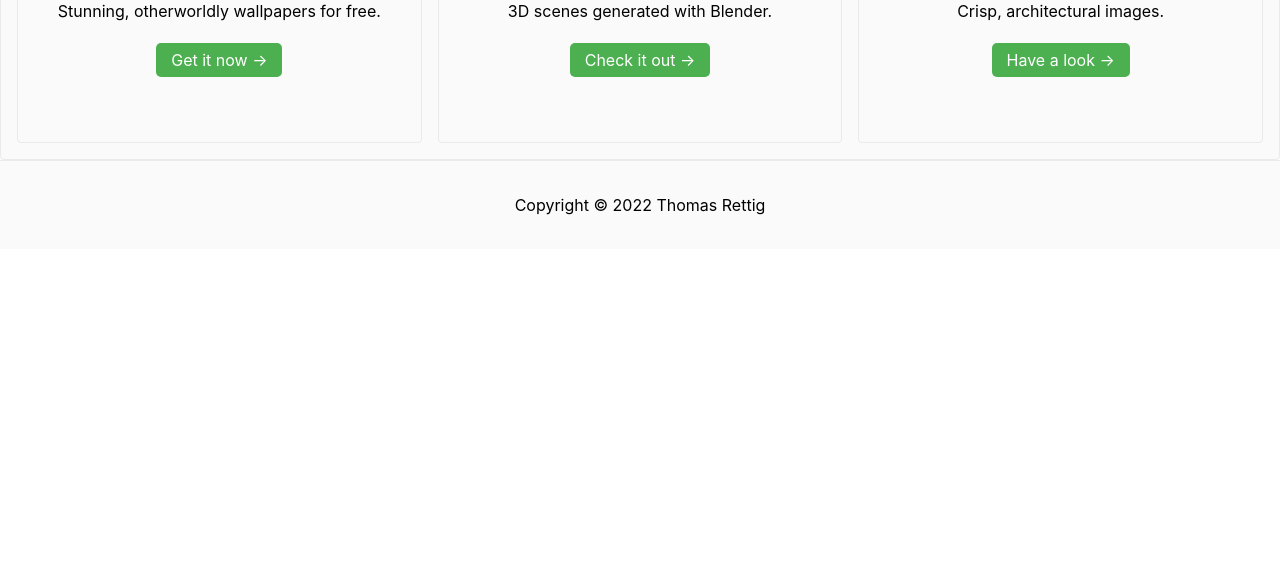
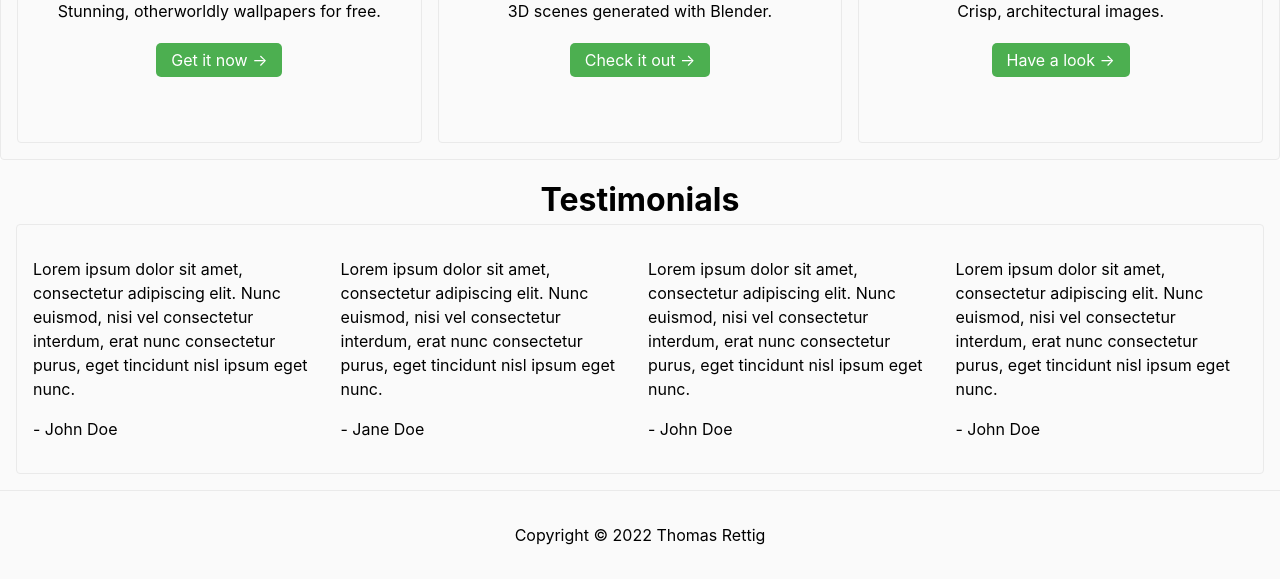
Before and after one commit to ThomasRettig/github-copilot, a plain HTML site: page index.html in a window 1280 px wide. Shown: the part 533-1112 px from the top of the page. Before the commit the page ends 800 px from the top, so only its background shows below. Drawn offline with Linux system fonts and the light colour scheme.

Commit message:
Add testimonials

```diff
--- a/index.html
+++ b/index.html
@@ -1,5 +1,6 @@
 <!-- Create a basic HTML boilerplate -->
 <html lang="en">
+
 <head>
     <meta charset="utf-8">
     <title>My First HTML Page</title>
@@ -40,9 +41,50 @@
                 <p>Crisp, architectural images.<br><a class="button" href="#">Have a look →</a></p>
             </div>
         </div>
+        <div class="container">
+            <h2>Testimonials</h2>
+            <div class="testimonials grid-container">
+                <div class="testimonial">
+                    <p>
+                        Lorem ipsum dolor sit amet, consectetur adipiscing elit.
+                        Nunc euismod, nisi vel consectetur interdum,
+                        erat nunc consectetur purus, eget tincidunt nisl
+                        ipsum eget nunc.
+                    </p>
+                    <p class="author">- John Doe</p>
+                </div>
+                <div class="testimonial">
+                    <p>
+                        Lorem ipsum dolor sit amet, consectetur adipiscing elit.
+                        Nunc euismod, nisi vel consectetur interdum,
+                        erat nunc consectetur purus, eget tincidunt nisl
+                        ipsum eget nunc.
+                    </p>
+                    <p class="author">- Jane Doe</p>
+                </div>
+                <div class="testimonial">
+                    <p>
+                        Lorem ipsum dolor sit amet, consectetur adipiscing elit.
+                        Nunc euismod, nisi vel consectetur interdum,
+                        erat nunc consectetur purus, eget tincidunt nisl
+                        ipsum eget nunc.
+                    </p>
+                    <p class="author">- John Doe</p>
+                </div>
+                <div class="testimonial">
+                    <p>
+                        Lorem ipsum dolor sit amet, consectetur adipiscing elit.
+                        Nunc euismod, nisi vel consectetur interdum,
+                        erat nunc consectetur purus, eget tincidunt nisl
+                        ipsum eget nunc.
+                    </p>
+                    <p class="author">- John Doe</p>
+                </div>
+            </div>
     </main>
     <footer>
         <p>Copyright &copy; 2022 Thomas Rettig</p>
     </footer>
 </body>
+
 </html>
```
